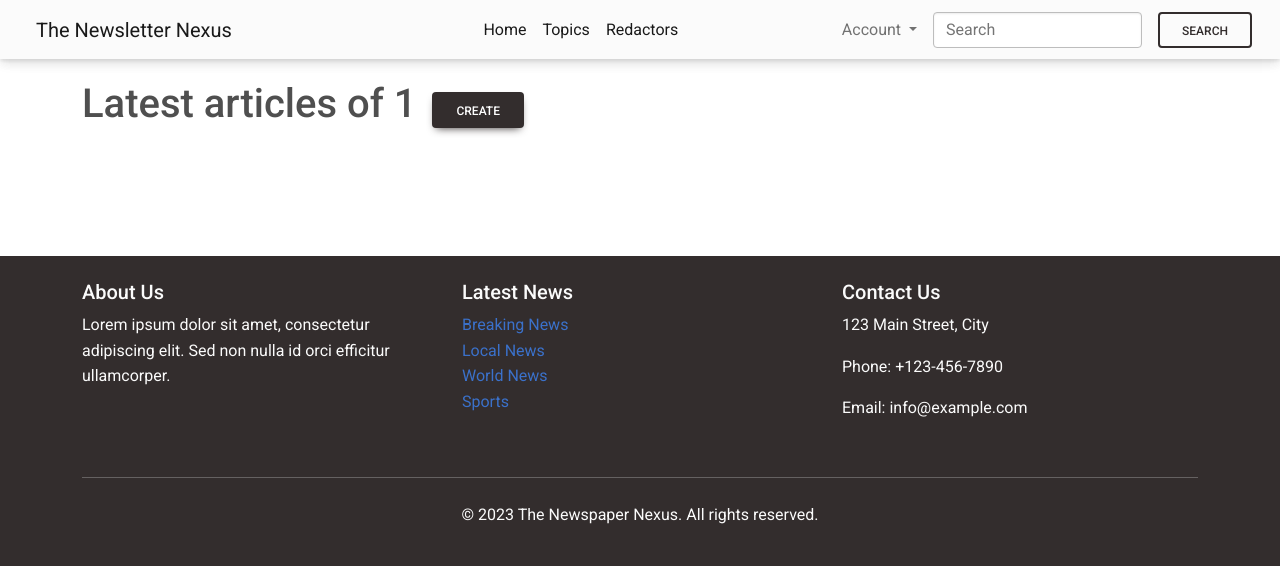
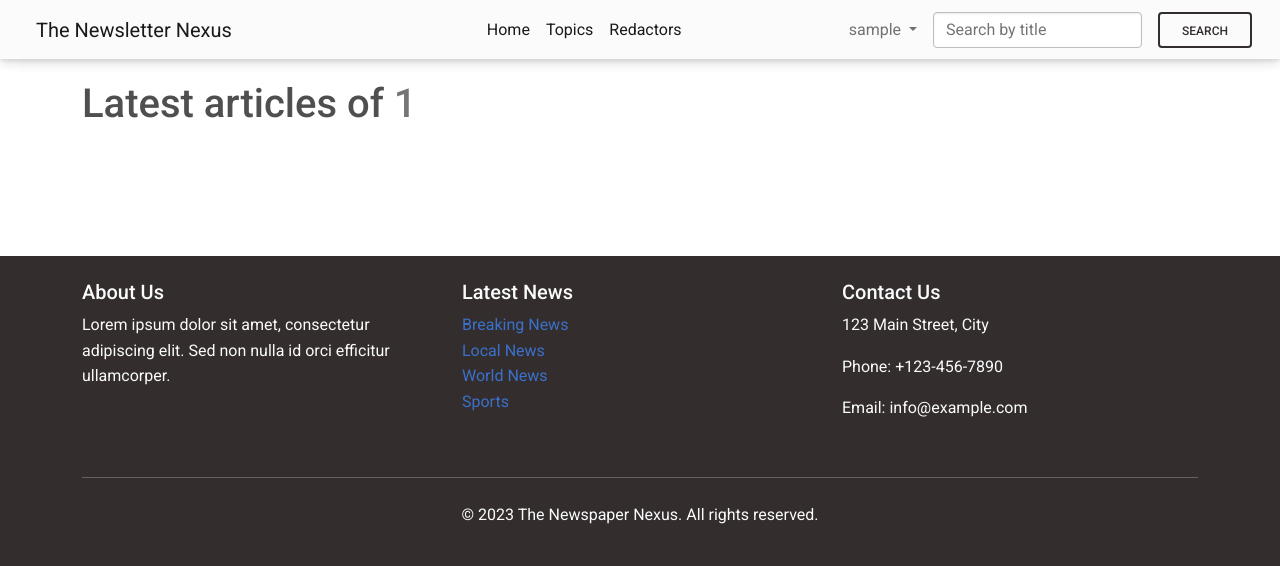
Before and after one commit to eduardhabryd/newspaper_agency, a Django app: page /topic/1 in a window 1280 px wide. Shown: the top 566 px of the page. Run offline with Django 4.2, Linux system fonts and the light colour scheme; the visitor is signed in with stand-in values (Sample User, id 1); data that the repository does not hold is empty; some libraries are stand-ins or nearby versions.

Commit message:
create search forms for newspapers, topic, redactor in forms.py; add search handling logic to newspaper list view, topic list view, topic news list, redactor list view, redactor news list in views.py; refactored templates

```diff
--- a/agency/forms.py
+++ b/agency/forms.py
@@ -37,3 +37,51 @@ class NewspaperCreateForm(forms.ModelForm):
         }),
         initial="Example placeholder",
     )
+
+
+class NewspaperSearchForm(forms.Form):
+    title = forms.CharField(
+        max_length=255,
+        required=False,
+        label="",
+        widget=forms.TextInput(
+            attrs={
+                "placeholder": "Search by title",
+                "class": "form-control me-3",
+                "type": "search",
+                "aria-label": "Search"
+            }
+        ),
+    )
+
+
+class TopicSearchForm(forms.Form):
+    name = forms.CharField(
+        max_length=255,
+        required=False,
+        label="",
+        widget=forms.TextInput(
+            attrs={
+                "placeholder": "Search by topic name",
+                "class": "form-control me-3",
+                "type": "search",
+                "aria-label": "Search"
+            }
+        ),
+    )
+
+
+class RedactorSearchForm(forms.Form):
+    username = forms.CharField(
+        max_length=255,
+        required=False,
+        label="",
+        widget=forms.TextInput(
+            attrs={
+                "placeholder": "Search by username",
+                "class": "form-control me-3",
+                "type": "search",
+                "aria-label": "Search"
+            }
+        ),
+    )
--- a/agency/views.py
+++ b/agency/views.py
@@ -1,9 +1,10 @@
+from django.contrib.auth.mixins import LoginRequiredMixin
 from django.core.paginator import Paginator, EmptyPage, PageNotAnInteger
 from django.shortcuts import render
 from django.urls import reverse_lazy
 from django.views import generic
 
-from agency.forms import NewspaperCreateForm
+from agency.forms import NewspaperCreateForm, NewspaperSearchForm, TopicSearchForm, RedactorSearchForm
 from agency.models import Newspaper, Topic, Redactor
 
 
@@ -15,13 +16,29 @@ class NewspaperListView(generic.ListView):
     model = Newspaper
     paginate_by = 4
     template_name = 'agency/index.html'
+    queryset = Newspaper.objects.all()
+
+    def get_context_data(self, *, object_list=None, **kwargs):
+        context = super(NewspaperListView, self).get_context_data(**kwargs)
+        title = self.request.GET.get("title", "")
+        context["search_form"] = NewspaperSearchForm(initial={"title": title})
+        return context
+
+    def get_queryset(self):
+        form = NewspaperSearchForm(self.request.GET)
+
+        if form.is_valid():
+            return self.queryset.filter(
+                title__icontains=form.cleaned_data["title"]
+            )
+        return self.queryset
 
 
 class NewspaperDetailView(generic.DetailView):
     model = Newspaper
 
 
-class NewspaperCreateView(generic.CreateView):
+class NewspaperCreateView(LoginRequiredMixin, generic.CreateView):
     model = Newspaper
     success_url = reverse_lazy('agency:index')
     form_class = NewspaperCreateForm
@@ -30,13 +47,39 @@ class NewspaperCreateView(generic.CreateView):
 class TopicListView(generic.ListView):
     model = Topic
     paginate_by = 4
+    queryset = Topic.objects.all()
+
+    def get_context_data(self, *, object_list=None, **kwargs):
+        context = super(TopicListView, self).get_context_data(**kwargs)
+        title = self.request.GET.get("name", "")
+        context["search_form"] = TopicSearchForm(initial={"name": title})
+        return context
+
+    def get_queryset(self):
+        form = TopicSearchForm(self.request.GET)
+
+        if form.is_valid():
+            return self.queryset.filter(
+                name__icontains=form.cleaned_data["name"]
+            )
+        return self.queryset
 
 
 def topic_news_list(request, topic_name):
-    news_list = Newspaper.objects.filter(topic__name=topic_name).order_by('-published_date')
+    queryset = Newspaper.objects.filter(topic__name=topic_name).order_by('-published_date')
     items_per_page = 4
 
-    paginator = Paginator(news_list, items_per_page)
+    title = request.GET.get("title", "")
+    search_form = NewspaperSearchForm(initial={"title": title})
+
+    form = NewspaperSearchForm(request.GET)
+
+    if form.is_valid():
+        queryset = queryset.filter(
+            title__icontains=form.cleaned_data["title"]
+        )
+
+    paginator = Paginator(queryset, items_per_page)
     page = request.GET.get('page')
 
     try:
@@ -48,10 +91,11 @@ def topic_news_list(request, topic_name):
 
     context = {
         'topic_name': topic_name,
-        'news': news,
+        'newspaper_list': news,
         'page_obj': news,  # Pass the 'news' object as 'page_obj'
         'paginator': paginator,  # Pass the 'paginator' object
-        "is_paginated": news.has_other_pages
+        "is_paginated": news.has_other_pages,
+        "search_form": search_form
     }
 
     return render(request, 'agency/topic_news_list.html', context)
@@ -59,16 +103,42 @@ def topic_news_list(request, topic_name):
 
 class RedactorListView(generic.ListView):
     model = Redactor
+    queryset = Redactor.objects.all()
+
+    def get_context_data(self, *, object_list=None, **kwargs):
+        context = super(RedactorListView, self).get_context_data(**kwargs)
+        username = self.request.GET.get("username", "")
+        context["search_form"] = RedactorSearchForm(initial={"username": username})
+        return context
+
+    def get_queryset(self):
+        form = RedactorSearchForm(self.request.GET)
+
+        if form.is_valid():
+            return self.queryset.filter(
+                username__icontains=form.cleaned_data["username"]
+            )
+        return self.queryset
 
 
 def redactor_news_list(request, redactor_id):
     redactor = Redactor.objects.get(id=redactor_id)
     redactor_name = redactor.username
-    news_list = Newspaper.objects.filter(publishers__id=redactor_id).order_by('-published_date')
+    queryset = Newspaper.objects.filter(publishers__id=redactor_id).order_by('-published_date')
 
     items_per_page = 4
 
-    paginator = Paginator(news_list, items_per_page)
+    title = request.GET.get("title", "")
+    search_form = NewspaperSearchForm(initial={"title": title})
+
+    form = NewspaperSearchForm(request.GET)
+
+    if form.is_valid():
+        queryset = queryset.filter(
+            title__icontains=form.cleaned_data["title"]
+        )
+
+    paginator = Paginator(queryset, items_per_page)
     page = request.GET.get('page')
 
     try:
@@ -80,10 +150,11 @@ def redactor_news_list(request, redactor_id):
 
     context = {
         'redactor_name': redactor_name,
-        'news': news,
-        'page_obj': news,  # Pass the 'news' object as 'page_obj'
-        'paginator': paginator,  # Pass the 'paginator' object
-        "is_paginated": news.has_other_pages
+        'newspaper_list': news,
+        'page_obj': news,
+        'paginator': paginator,
+        "is_paginated": news.has_other_pages,
+        "search_form": search_form
     }
 
     return render(request, 'agency/redactor_news_list.html', context)
--- a/templates/agency/index.html
+++ b/templates/agency/index.html
@@ -2,5 +2,7 @@
 {% load static %}
 
 {% block content %}
+  <h1>Latest articles <a class="btn btn-dark ms-3"
+                         href="{% url 'agency:newspaper-create' %}">Create</a></h1>
   {% include "includes/newspaper_cards.html" %}
 {% endblock %}
--- a/templates/agency/topic_news_list.html
+++ b/templates/agency/topic_news_list.html
@@ -2,24 +2,6 @@
 {% load static %}
 
 {% block content %}
-  <div class="row justify-content-evenly">
-    <h1>Latest articles of {{ topic_name }}<a class="btn btn-dark ms-3" href="{% url 'agency:newspaper-create' %}">Create</a></h1>
-    {% for newspaper in news %}
-      <div class="col-3">
-        <div class="card mt-5"
-             style="width: 17rem;">
-          <img src="https://picsum.photos/1920/1080"
-               class="card-img-top"
-               alt="...">
-          <div class="card-body">
-            <h5 class="card-title">{{ newspaper.title }} {{ page_obj.number }}</h5>
-            <p class="card-text" style="height: 4.5rem; text-overflow: ellipsis; overflow: hidden">{{ newspaper.get_short_content }}</p>
-            <a href="{% url 'agency:newspaper-detail' newspaper.id %}"
-               class="btn btn-outline-dark ms-3">Read</a>
-            <span class="ms-3 text-muted">tag: {{ newspaper.topic.name }} </span>
-          </div>
-        </div>
-      </div>
-    {% endfor %}
-  </div>
+    <h1>Latest articles of <span class="text-muted">{{ topic_name }}</span></h1>
+    {% include "includes/newspaper_cards.html" %}
 {% endblock %}
--- a/templates/includes/navbar.html
+++ b/templates/includes/navbar.html
@@ -22,47 +22,43 @@
              href="{% url 'agency:redactor-list' %}">Redactors</a>
         </li>
       </ul>
+      {% if not search_form %}
+        <div class="w-25"></div>
+      {% endif %}
       <ul class="navbar-nav me-2">
         {% if not user.is_authenticated %}
-          {#   Login link     #}
           <li class="nav-item">
             <a class="nav-link"
                href="{% url 'agency:login' %}">Login</a>
           </li>
         {% else %}
-          {#     dropdown-menu     #}
           <li class="nav-item dropdown">
           <a class="nav-link dropdown-toggle"
              href="#"
              role="button"
              data-bs-toggle="dropdown"
              aria-expanded="false">
-            Account
+            {{ user.username }}
           </a>
           <ul class="dropdown-menu">
           <li><a class="dropdown-item"
                  href="{% url 'agency:logout' %}">Logout</a></li>
-          <li><a class="dropdown-item"
-                 href="#">Another action</a></li>
-          <li>
-            <hr class="dropdown-divider">
-          </li>
-          <li><a class="dropdown-item"
-                 href="#">Something else here</a></li>
         {% endif %}
         </ul>
         </li>
-        {#     end dropdown-menu     #}
       </ul>
       <form class="d-flex"
             role="search">
-        <input class="form-control me-3"
-               type="search"
-               placeholder="Search"
-               aria-label="Search">
-        <button class="btn btn-outline-dark me-3"
-                type="submit">Search
-        </button>
+        {#        <input class="form-control me-3"#}
+        {#               type="search"#}
+        {#               placeholder="Search"#}
+        {#               aria-label="Search">#}
+        {% if search_form %}
+          {{ search_form }}
+          <button class="btn btn-outline-dark me-3"
+                  type="submit">Search
+          </button>
+        {% endif %}
       </form>
     </div>
   </div>
--- a/templates/includes/newspaper_cards.html
+++ b/templates/includes/newspaper_cards.html
@@ -1,6 +1,4 @@
 <div class="row justify-content-evenly">
-  <h1>Latest articles <a class="btn btn-dark ms-3"
-                         href="{% url 'agency:newspaper-create' %}">Create</a></h1>
   {% for newspaper in newspaper_list %}
     <div class="col-3">
       <div class="card mt-5"
@@ -10,10 +8,10 @@
              alt="...">
         <div class="card-body">
           <h5 class="card-title">{{ newspaper.title }} {{ page_obj.number }}</h5>
-          <p class="card-text"
+            <p class="card-text"
              style="height: 4.5rem; text-overflow: ellipsis; overflow: hidden">{{ newspaper.get_short_content }}</p>
           <a href="{% url 'agency:newspaper-detail' newspaper.id %}"
-             class="btn btn-outline-dark ms-3">Read</a>
+             class="btn btn-outline-dark">Read</a>
           <span class="ms-3 text-muted">tag: {{ newspaper.topic.name }} </span>
         </div>
       </div>
```
Also changed, not shown: templates/agency/redactor_news_list.html (+2 -21 lines).
